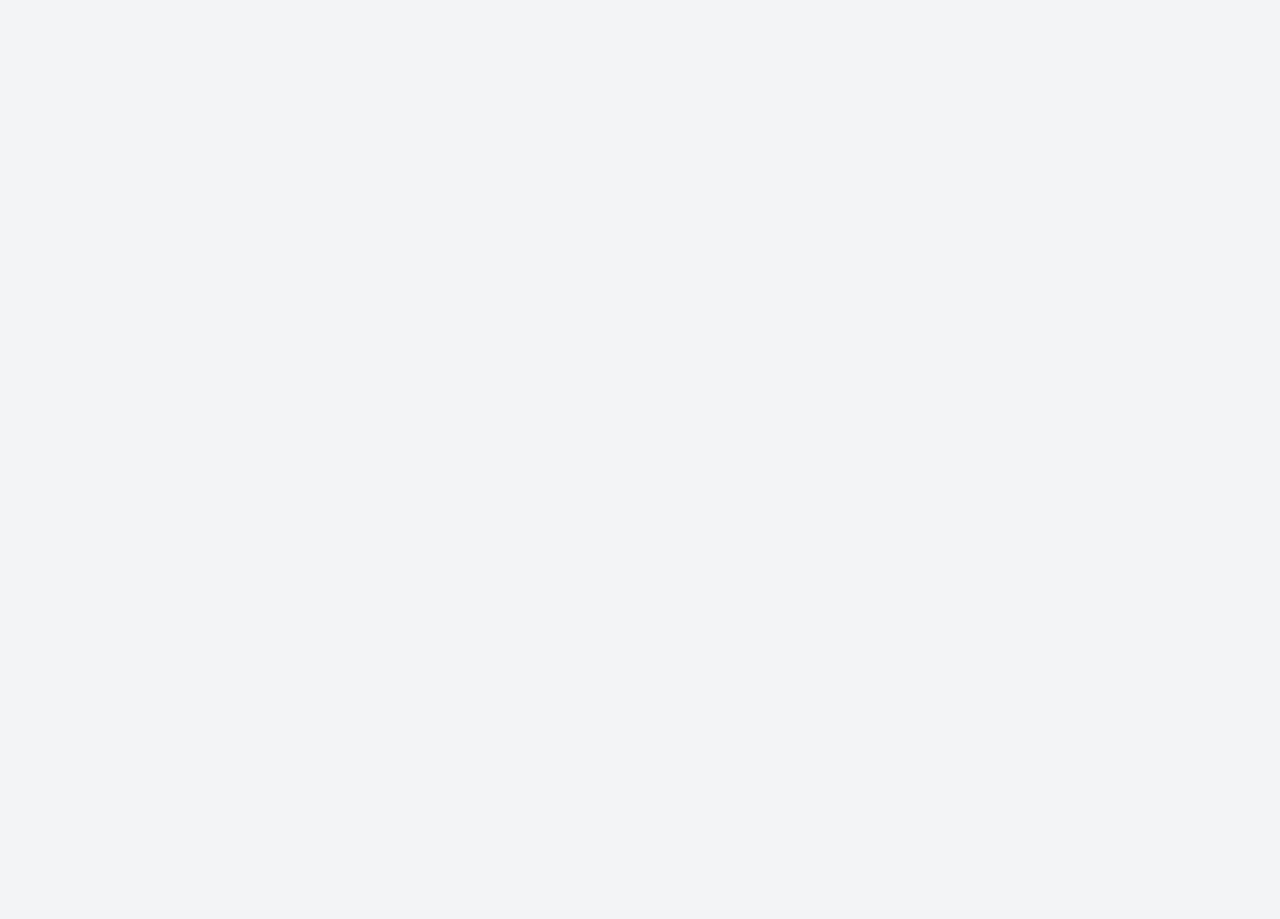
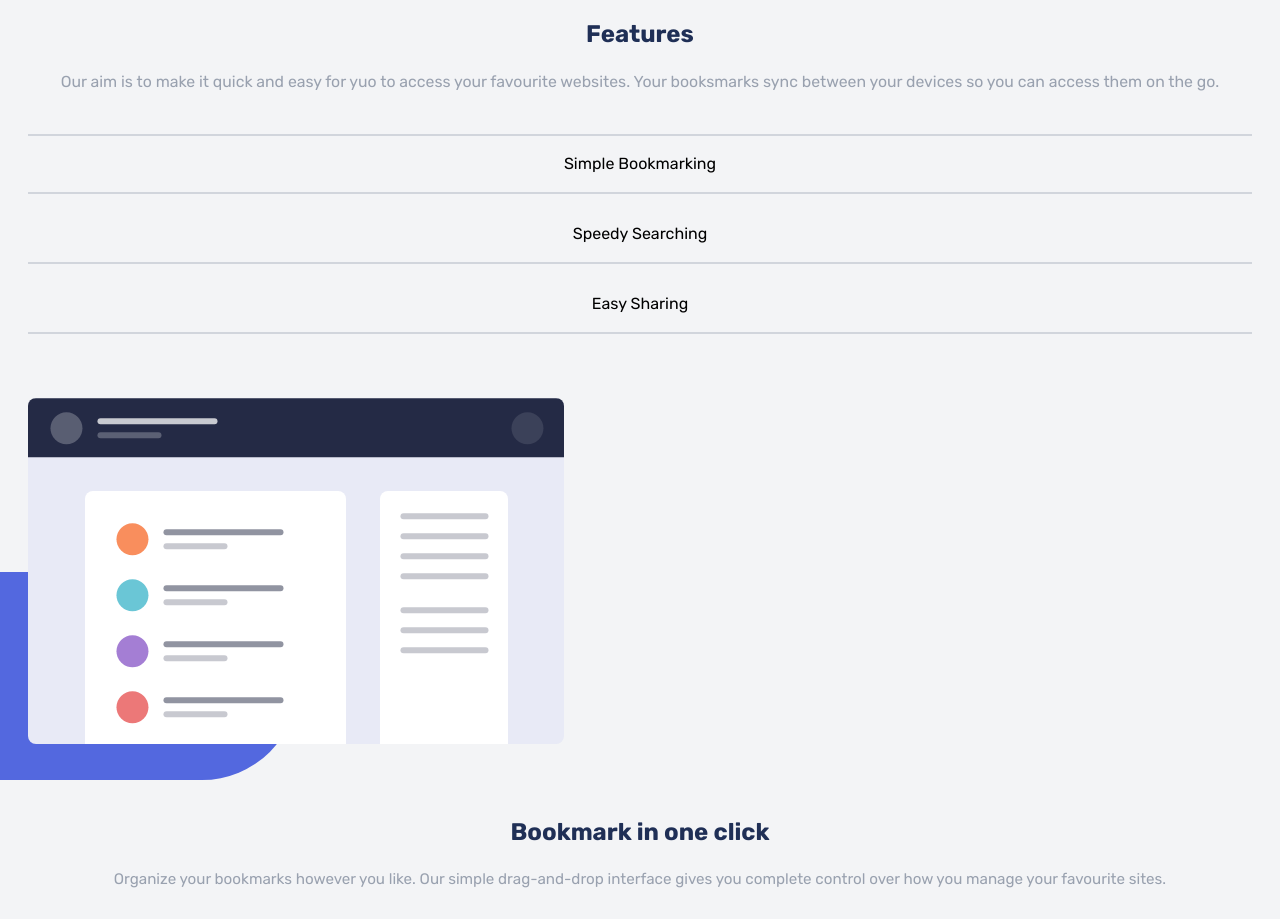
Before and after one commit to Diego2Drm/bookmark-landing-page, a React (Vite) app: page / in a window 1280 px wide. Shown: the part 860-1779 px from the top of the page. Before the commit the page ends 826 px from the top, so only its background shows below. Built offline with nearby package versions, Linux system fonts and the light colour scheme.

Commit message:
Features layout

```diff
--- a/src/App.jsx
+++ b/src/App.jsx
@@ -1,4 +1,5 @@
 import { BookMark } from "./components/Bookmark"
+import { Features } from "./components/Features"
 import { Header } from "./components/Header"
 import { Layout } from "./Layout"
 
@@ -7,6 +8,7 @@ function App() {
     <Layout>
       <Header />
       <BookMark />
+      <Features/>
     </Layout>
   )
 }
--- /dev/null
+++ b/src/components/Features/index.jsx
@@ -0,0 +1,35 @@
+import React from "react";
+import image1 from "../../assets/images/illustration-features-tab-1.svg"
+
+const Features = () => {
+  return (
+    <section className="mt-20">
+      <h2 className="text-Blue-950 font-bold text-center text-2xl">Features</h2>
+      <p className="text-center text-[.99rem] text-gray-400 mt-5">
+        Our aim is to make it quick and easy for yuo to access your favourite websites. Your booksmarks sync between your devices so you can access them on the go.
+      </p>
+
+      <div>
+        <ul className="flex flex-col items-center w-full mt-10 gap-7 border-t-2 border-gray-300 pt-4">
+          <li className="border-b-2 border-gray-300 w-full text-center pb-4">Simple Bookmarking</li>
+          <li className="border-b-2 border-gray-300 w-full text-center pb-4">Speedy Searching</li>
+          <li className="border-b-2 border-gray-300 w-full text-center pb-4">Easy Sharing</li>
+        </ul>
+
+        <div className="mt-16">
+          <div className="mb-18 relative">
+            <div className="w-[350px] h-52 bg-Blue-600 absolute -z-10 -left-20 -bottom-9 rounded-r-[6rem]"></div>
+            <img src={image1} alt="image1" />
+          </div>
+          <h3 className="text-center text-Blue-950 font-bold text-2xl">Bookmark in one click</h3>
+          <p className="text-center text-gray-400 mt-5 text-[.95rem]">Organize your bookmarks however you like. Our simple drag-and-drop interface gives you complete control over how you manage your favourite sites.</p>
+        </div>
+      </div>
+
+    </section>
+  )
+};
+
+export { Features };
+
+//  after:content-[''] after:block after:w-2.5 after:h-2.5 after:bg-red-500
```
Also changed, not shown: src/components/Header/LogoNav.jsx (+1 -1 lines).
